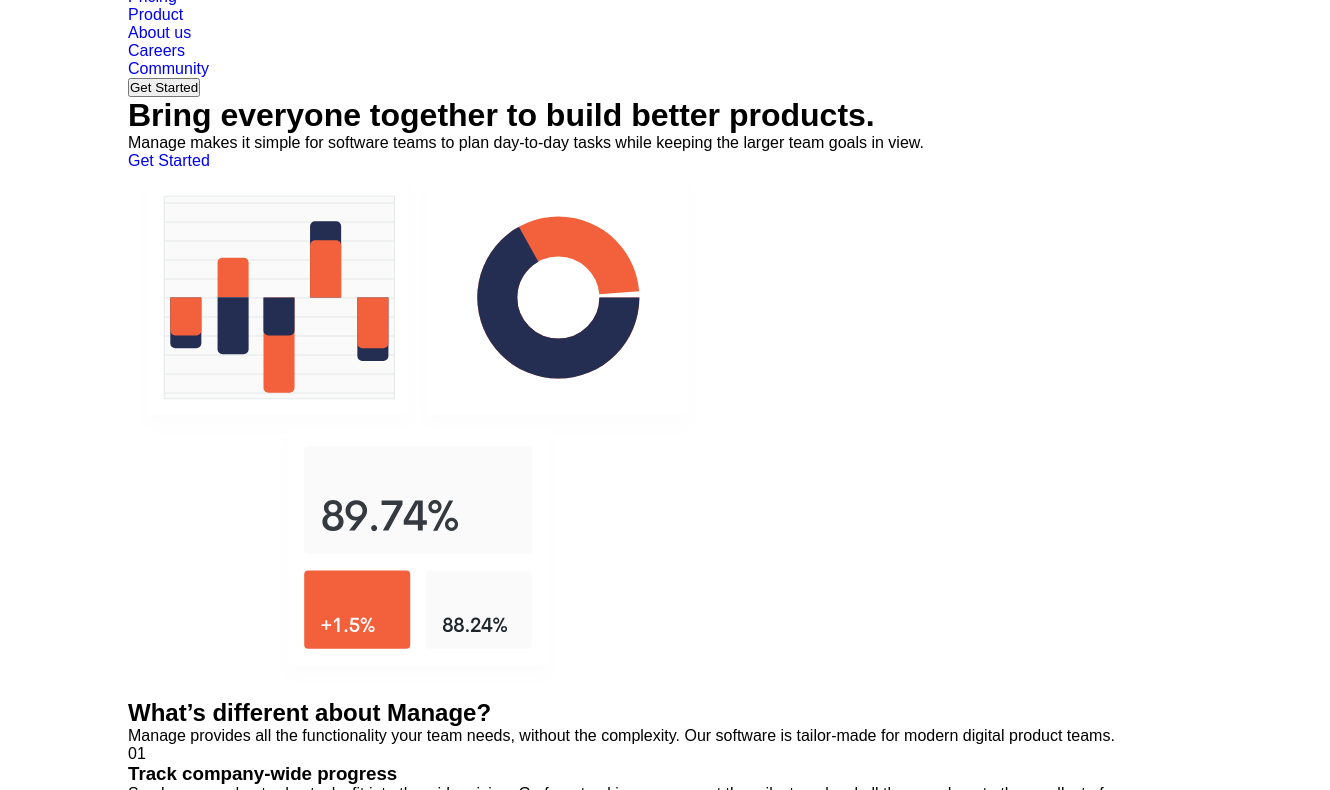
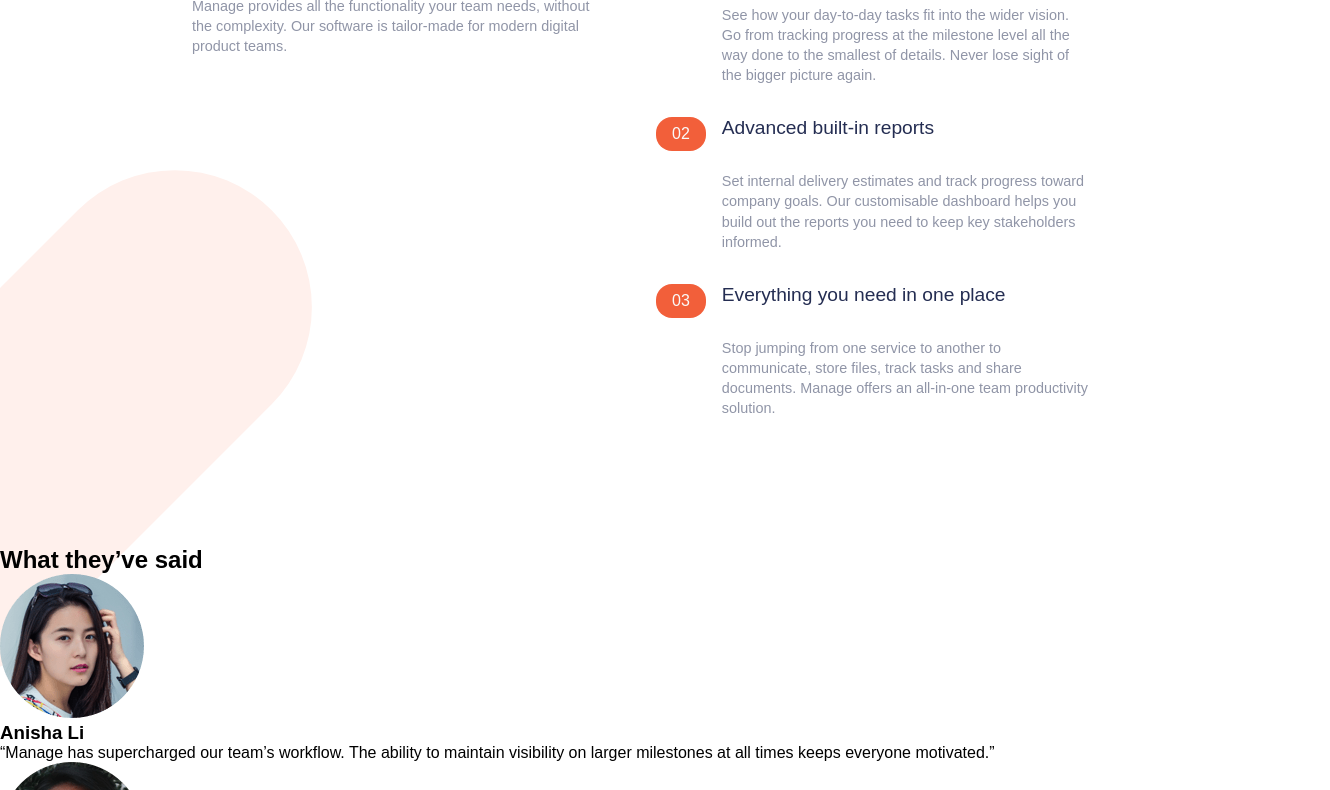
Before and after one commit to lifeoncode/manage-landing-page, a plain HTML site: page index.html in a window 1280 px wide. Shown: the part 858-1648 px from the top of the page, 1330 px wide, since content can reach past the window. Drawn offline with Linux system fonts and the light colour scheme; a web font is replaced by a local one.

Commit message:
initial commit

```diff
--- a/index.html
+++ b/index.html
@@ -15,7 +15,7 @@
   <header>
 
     <div class="container">
-      <div class="logo"><img src="./images/logo.svg" alt=""></div>
+      <div class="logo"><a href="./index.html"><img src="./images/logo.svg" alt=""></a></div>
 
       <nav>
         <ul>
@@ -71,8 +71,11 @@
 
   <div id="about">
 
+  <img src="./images/bg-tablet-pattern.svg" alt="" class="bottom_overlay">
+
+
     <div class="about_inner container">
-      <div>
+      <div class="text">
         <h2>What’s different about Manage?</h2>
         <p>
           Manage provides all the functionality your team needs, without
@@ -82,10 +85,10 @@
       </div>
 
       <!-- list content -->
-      <div>
+      <div class="list">
         <!-- 1 -->
         <div>
-          <div class="number">01</div>
+          <div><span class="number">01</span></div>
           <div>
             <h3>Track company-wide progress</h3>
             <p>
@@ -98,7 +101,7 @@
 
         <!-- 2 -->
         <div>
-          <div class="number">02</div>
+          <div><span class="number">02</span></div>
           <div>
             <h3>Advanced built-in reports</h3>
             <p>
@@ -111,7 +114,7 @@
 
         <!-- 3 -->
         <div>
-          <div class="number">03</div>
+          <div><span class="number">03</span></div>
           <div>
             <h3>Everything you need in one place</h3>
             <p>
@@ -136,26 +139,136 @@
 
 
 
-  What they’ve said
+  <div id="testimonials">
 
-  Anisha Li
+    <h2>What they’ve said</h2>
+
+    <div class="testimonials_inner">
+      <div id="anisha">
+        <img src="./images/avatar-anisha.png" alt="">
+        <h3>Anisha Li</h3>
+        <p>
           “Manage has supercharged our team’s workflow. The ability to maintain
           visibility on larger milestones at all times keeps everyone motivated.”
+        </p>
+      </div>
 
-  Ali Bravo
+      <div id="ali">
+        <img src="./images/avatar-ali.png" alt="">
+        <h3>Ali Bravo</h3>
+        <p>
           “We have been able to cancel so many other subscriptions since using
           Manage. There is no more cross-channel confusion and everyone is much
           more focused.”
+        </p>
+      </div>
 
-  Richard Watts
+      <div id="richard">
+        <img src="./images/avatar-richard.png" alt="">
+        <h3>Richard Watts</h3>
+        <p>
           “Manage allows us to provide structure and process. It keeps us organized
           and focused. I can’t stop recommending them to everyone I talk to!”
+        </p>
+      </div>
 
-  Shanai Gough
+      <div id="shanai">
+        <img src="./images/avatar-shanai.png" alt="">
+        <h3>Shanai Gough</h3>
+        <p>
           “Their software allows us to track, manage and collaborate on our projects
           from anywhere. It keeps the whole team in-sync without being intrusive.”
+        </p>
+      </div>
+    </div>
 
-  Get Started
+    <a href="#">Get Started</a>
+  </div>
+
+
+
+
+
+
+
+
+
+  <div id="bottom">
+    <div class="bottom_inner container">
+      <div>
+        <h2>Simplify how your team works today.</h2>
+      </div>
+
+      <div>
+        <button name="button" type="button">Get Started</button>
+      </div>
+    </div>
+  </div>
+
+
+
+
+
+
+
+
+
+  <footer id="footer">
+
+    <div class="footer_inner container">
+      <div class="home">
+        <div class="logo"><img src="./images/logo-footer.svg" alt=""></div>
+        <ul>
+          <li><img src="./images/icon-facebook.svg" alt=""></li>
+          <li><img src="./images/icon-youtube.svg" alt=""></li>
+          <li><img src="./images/icon-twitter.svg" alt=""></li>
+          <li><img src="./images/icon-pinterest.svg" alt=""></li>
+          <li><img src="./images/icon-instagram.svg" alt=""></li>
+        </ul>
+      </div>
+
+      <div class="links">
+        <ul>
+          <li>Home</li>
+          <li>Pricing</li>
+          <li>Products</li>
+          <li>About us</li>
+        </ul>
+      </div>
+
+
+
+      <div class="links">
+        <ul>
+          <li>Home</li>
+          <li>Pricing</li>
+          <li>Products</li>
+          <li>About us</li>
+        </ul>
+      </div>
+
+      <form action="#" method="POST" name="signup form">
+        <input type="email" placeholder="Updates in your inbox" name="email">
+        <button type="submit" name="submit">Go</button>
+
+        <p>&COPY; Copyright 2020. All Rights Reserved</p>
+      </form>
+    </div>
+
+  </footer>
+
+
+
+
+
+
+
+
+
+
+
+
+
 
   Simplify how your team works today.
   Get Started
--- a/style.css
+++ b/style.css
@@ -30,7 +30,7 @@ a{
     text-decoration: none;
 }
 .container{
-    width: 80%;
+    width: 70%;
     margin: 0 auto;
 }
 button:focus, input:focus{
@@ -44,7 +44,206 @@ button:focus, input:focus{
 body{
     position: relative;
     font-family: 'Be Vietnam', sans-serif;
+    overflow-x: hidden;
+    background-color: #fff;
+}
+
+.top_overlay{
+    position: absolute;
+    width: 50%;
+    top: -100px;
+    right: -50px;
+    z-index: -1;
 }
 
 
+
+
 /* header */
+header{
+    padding: 2rem 0;
+}
+
+header .container{
+    display: grid;
+    grid-template-columns: 1fr 2fr 1fr;
+}
+
+header .logo,
+header nav,
+header .btn{
+    align-self: center;
+}
+
+header nav{
+    text-align: center;
+}
+
+header .btn{
+    text-align: right;
+}
+
+header li{
+    display: inline;
+    padding: 0 1rem;
+}
+
+header li a{
+    font-size: 0.8rem;
+    transition: all 0.3s ease;
+    color: var(--dark-blue);
+}
+
+header button{
+    background-color: var(--bright-red);
+    border: 0;
+    border-radius: 2rem;
+    padding: 0.8rem 2rem;
+    font-size: 0.8rem;
+    color: var(--light-gray);
+    box-shadow: 2px 4px 10px var(--secondary-gray-blue);
+    cursor: pointer;
+    transition: all 0.3s ease;
+}
+
+
+
+
+
+
+
+
+
+/* showcase */
+#showcase{
+    height: 80vh;
+    display: flex;
+    justify-content: center;
+    align-items: center;
+}
+
+#showcase img{
+    width: 100%;
+}
+
+.showcase_inner{
+    display: grid;
+    grid-template-columns: repeat(2, 1fr);
+    grid-gap: 0 2rem;
+}
+
+.showcase_inner .text{
+    align-self: center;
+    /* padding-right: ; */
+}
+
+.showcase_inner h1{
+    font-size: 2.2rem;
+    color: var(--dark-blue);
+}
+
+.showcase_inner p{
+    font-size: 1rem;
+    line-height: 1.4;
+    margin: 2rem 0 4rem 0;
+    color: var(--secondary-gray-blue);
+}
+
+.showcase_inner a{
+    padding: 1rem 3rem;
+    color: var(--light-gray);
+    background-color: var(--bright-red);
+    font-size: 0.8rem;
+    border-radius: 2rem;
+    box-shadow: 2px 2px 10px var(--bright-red);
+    transition: all 0.3s ease;
+}
+
+
+
+
+
+
+
+
+
+
+
+
+
+
+/* about */
+#about{
+    position: relative;
+    padding: 4rem 0;
+}
+
+.bottom_overlay{
+    position: absolute;
+    width: 40%;
+    left: -200px;
+    bottom: -200px;
+    z-index: -1;
+}
+
+.about_inner{
+    display: grid;
+    grid-template-columns: repeat(2, 1fr);
+    grid-gap: 0 2rem;
+}
+
+.about_inner .text{
+    padding-right: 2rem;
+}
+
+.about_inner .list{
+    display: grid;
+    grid-gap: 2rem 0;
+}
+
+.about_inner .list > div{
+    display: flex;
+}
+
+.about_inner .number{
+    display: inline-block;
+    font-size: 1rem;
+    padding: 0.5rem 1rem;
+    border-radius: 1rem;
+    background-color: var(--bright-red);
+    color: var(--light-gray);
+    margin-right: 1rem;
+}
+
+.about_inner h2{
+    color: var(--dark-blue);
+    font-size: 1.6rem;
+    margin-bottom: 1rem;
+}
+
+.about_inner h3{
+    font-size: 1.2rem;
+    color: var(--dark-blue);
+    font-weight: 400;
+    margin-bottom: 2rem;
+}
+
+.about_inner p{
+    font-size: 0.9rem;
+    line-height: 1.4;
+    color: var(--secondary-gray-blue);
+}
+
+
+
+
+
+
+
+
+
+
+/* testmonials */
+#testimonials{
+    padding: 4rem 0;
+}
```
Lines whose indentation alone changed are shown as unchanged.
